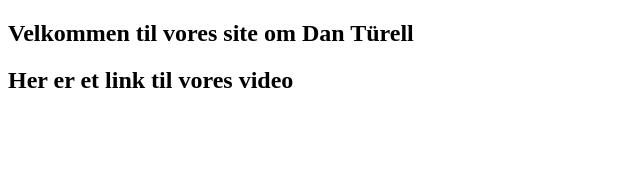
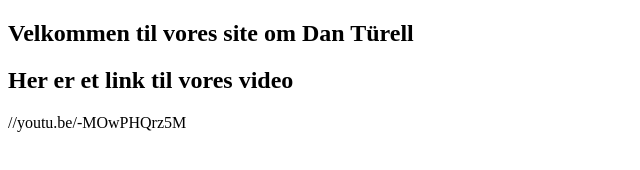
Before and after one commit to Victorhald/11_indhold, a plain HTML site: page index.html in a window 1280 px wide. Shown: the whole page, without its empty margins (0-640 px from the left). Drawn offline with Linux system fonts and the light colour scheme.

Commit message:
nye ting

```diff
--- a/index.html
+++ b/index.html
@@ -16,8 +16,7 @@
         <section>
             <h1>Velkommen til vores site om Dan Türell</h1>
             <h2>Her er et link til vores video</h2>
-            <p> <a href="//youtu.be/-MOwPHQrz5M"></a>
-            </p>
+            <p>//youtu.be/-MOwPHQrz5M</p>
 
         </section>
     </main>
```
